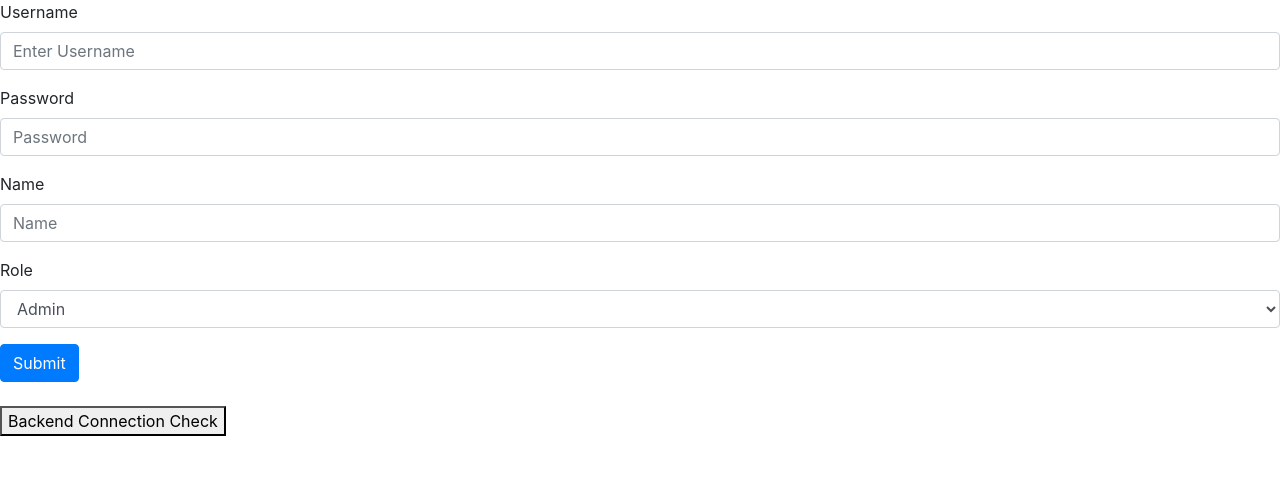
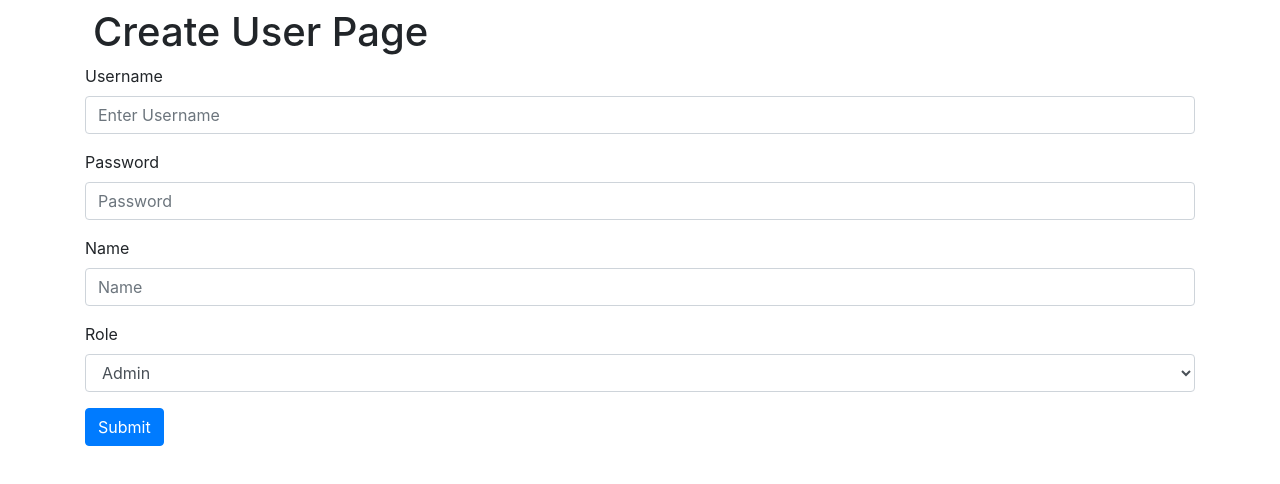
Before and after one commit to DanielOS7/react-user-app, a React (Create React App) app in the folder client/: page /create-user in a window 1280 px wide. Shown: the top 484 px of the page. Built offline with nearby package versions, Linux system fonts and the light colour scheme.

Commit message:
Improved styling of application

```diff
--- a/client/src/components/create-employee.component.js
+++ b/client/src/components/create-employee.component.js
@@ -4,13 +4,13 @@ import Button from 'react-bootstrap/Button';
 
 export default class CreateEmployee extends React.Component {
 
-    constructor(){
+    constructor() {
         super();
 
         this.state = {
-            empno:0,
+            empno: 0,
             name: "",
-            address:""
+            address: ""
 
         };
     }
@@ -21,7 +21,7 @@ export default class CreateEmployee extends React.Component {
 
         this.setState({
             name: e.target.formName.value,
-            address:  e.target.formAddress.value,
+            address: e.target.formAddress.value,
         }, () => {
 
             let data = {
@@ -31,8 +31,8 @@ export default class CreateEmployee extends React.Component {
 
             console.log(JSON.stringify(data) + "attempted to be created")
 
-             fetch(`http://localhost:2700/addEmployee`,{
-                method:'POST',
+            fetch(`http://localhost:2700/addEmployee`, {
+                method: 'POST',
                 headers: {
                     'Content-Type': 'application/json',
                 },
@@ -47,7 +47,7 @@ export default class CreateEmployee extends React.Component {
                     } else {
                         alert('Failed to add employee');
                     };
-        } )
+                })
         });
 
         e.target.formName.value = "";
@@ -59,6 +59,10 @@ export default class CreateEmployee extends React.Component {
 
     render() {
         return (
+            <div className="container">
+                <div className="row">
+                    <div className="col">
+                        <h1 className="m-2">Create Employee Page</h1>
                         <div>
                             <Form onSubmit={this.onSubmit}>
                                 <Form.Group controlId="formName">
@@ -70,11 +74,16 @@ export default class CreateEmployee extends React.Component {
                                     <Form.Label>Address</Form.Label>
                                     <Form.Control type="input" placeholder="Address" />
                                 </Form.Group>
-                    <button className="btn btn-primary"  type="submit">
+                                <button className="btn btn-primary" type="submit">
                                     Submit
                     </button>
                             </Form>
                         </div>
+                    </div>
+                </div>
+            </div>
+
+
         );
     }
 }
--- a/client/src/components/create-user.component.js
+++ b/client/src/components/create-user.component.js
@@ -4,13 +4,13 @@ import Button from 'react-bootstrap/Button';
 
 export default class CreateUser extends React.Component {
 
-    constructor(){
+    constructor() {
         super();
 
         this.state = {
-            username:"",
+            username: "",
             password: "",
-            name:"",
+            name: "",
             role: 0
 
         };
@@ -23,7 +23,7 @@ export default class CreateUser extends React.Component {
         this.setState({
             username: e.target.formUsername.value,
             password: e.target.formPassword.value,
-            name:e.target.formName.value,
+            name: e.target.formName.value,
             role: e.target.formRole.value
         }, () => {
 
@@ -36,8 +36,8 @@ export default class CreateUser extends React.Component {
 
             console.log(JSON.stringify(data) + "attempted to be created")
 
-             fetch(`http://localhost:2700/addUser`,{
-                method:'POST',
+            fetch(`http://localhost:2700/addUser`, {
+                method: 'POST',
                 headers: {
                     'Content-Type': 'application/json',
                 },
@@ -52,7 +52,7 @@ export default class CreateUser extends React.Component {
                     } else {
                         alert('User failed to create');
                     };
-        } )
+                })
         });
 
         e.target.formUsername.value = "";
@@ -63,6 +63,7 @@ export default class CreateUser extends React.Component {
 
     }
 
+    // Not used
     getUsers() {
         fetch(`http://localhost:2700/getUsers`)
             .then(response => response.json())
@@ -71,6 +72,11 @@ export default class CreateUser extends React.Component {
 
     render() {
         return (
+
+            <div className="container">
+                <div className="row">
+                    <div className="col">
+                        <h1 className="m-2">Create User Page</h1>
                         <div>
                             <Form onSubmit={this.onSubmit}>
                                 <Form.Group controlId="formUsername">
@@ -94,11 +100,13 @@ export default class CreateUser extends React.Component {
                                     </Form.Control>
                                 </Form.Group>
 
-                    <button className="btn btn-primary"  type="submit">
+                                <button className="btn btn-primary" type="submit">
                                     Submit
                     </button>
-                </Form><br/>
-                <button onClick={this.getUsers}>Backend Connection Check</button>
+                            </Form><br />
+                        </div>
+                    </div>
+                </div>
             </div>
         );
     }
--- a/client/src/components/employee.component.js
+++ b/client/src/components/employee.component.js
@@ -120,11 +120,7 @@ export default class Employee extends React.Component {
                 <div className="container">
                     <div className="row">
                         <div className="col">
-
-
-
-
-                            <div>Employee Page</div>
+                            <h1 className="m-2">Employee Page</h1>
                             {/* <button onClick={this.getEmployees}></button> */}
 
                             <Table striped bordered hover>
@@ -184,10 +180,10 @@ export default class Employee extends React.Component {
                                     <Form.Label>Address</Form.Label>
                                     <Form.Control type="input" value={this.state.updateAddressValue} />
                                 </Form.Group>
-                                <button className="btn btn-primary" type="submit">
+                                <button className="btn btn-primary  button" type="submit">
                                     Submit
                                 </button>
-                                <button className="btn btn-danger" onClick={() => { this.editEmployee(false) }} type="button">
+                                <button className="btn btn-danger button" onClick={() => { this.editEmployee(false) }} type="button">
                                     Close
                                 </button><br /><br />
                             </Form>
--- a/client/src/components/login.component.js
+++ b/client/src/components/login.component.js
@@ -76,6 +76,7 @@ export default class Login extends React.Component {
 
     }
 
+    // Not used
     getUsers() {
         fetch(`http://localhost:2700/getUsers`)
             .then(response => response.json())
@@ -85,6 +86,11 @@ export default class Login extends React.Component {
 
     render() {
         return (
+
+            <div className="container">
+                <div className="row">
+                    <div className="col">
+                        <h1 className="m-2">Login Page</h1>
                         <div>
                             <Form onSubmit={this.onSubmit}>
                                 <Form.Group controlId="formUsername">
@@ -99,8 +105,11 @@ export default class Login extends React.Component {
                                     Submit
                     </button>
                             </Form><br />
-                <button onClick={this.getUsers}>Backend Connection Check</button>
                         </div>
+                    </div>
+                </div>
+            </div>
+
 
         );
     }
```
Lines whose indentation alone changed are shown as unchanged.
